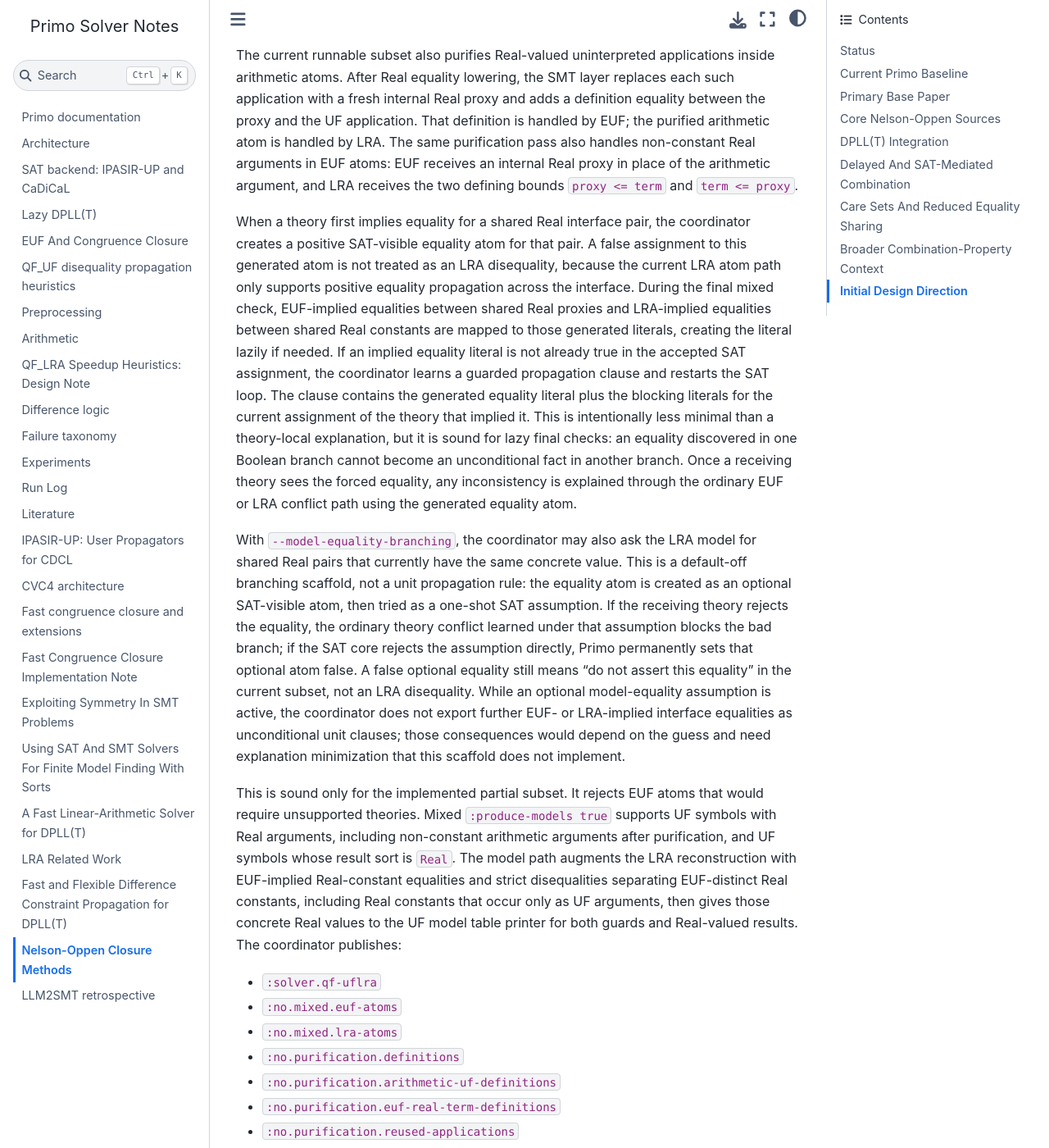
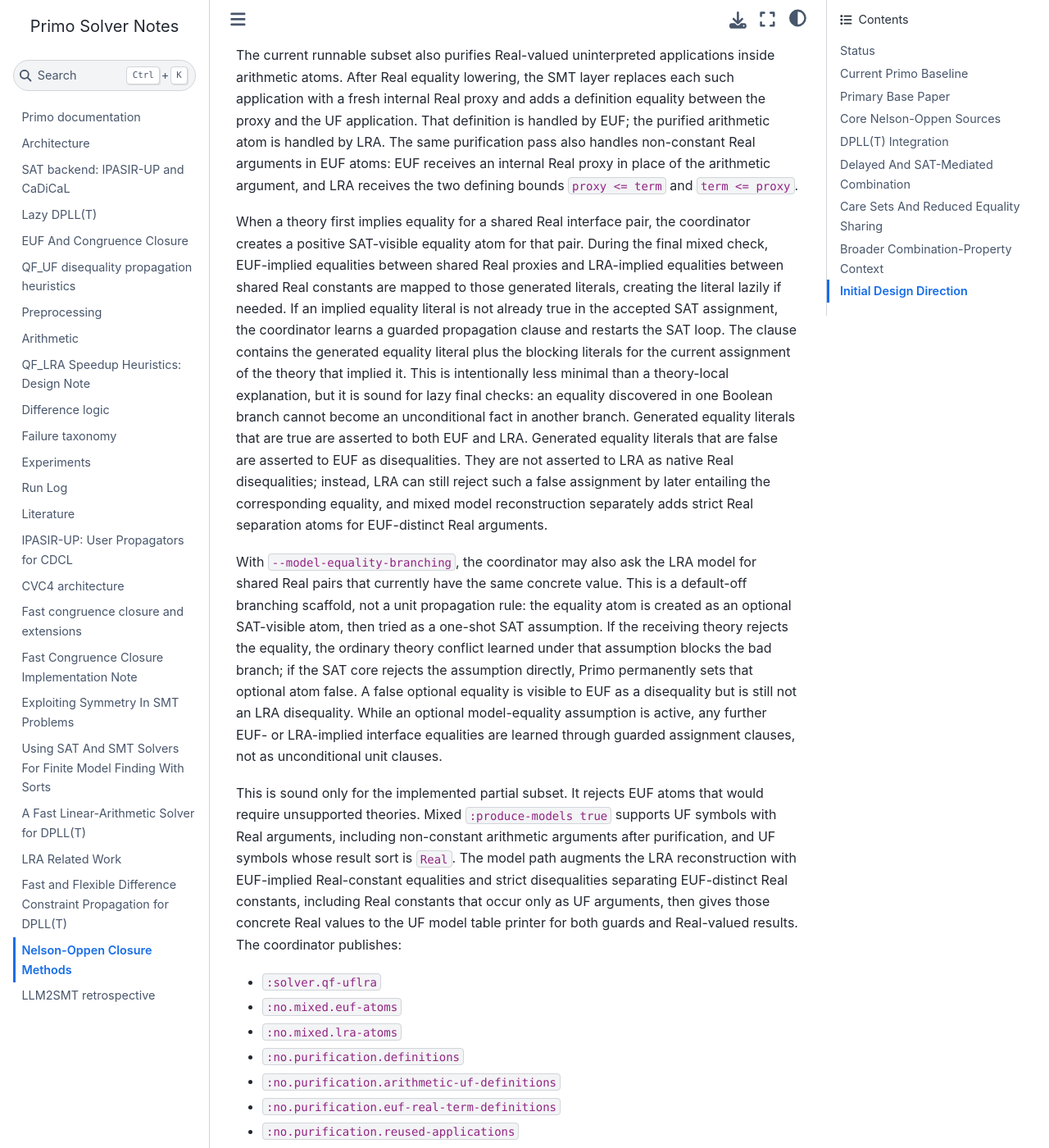
Before and after one commit to primo-solver/primo, a Jupyter Book: the page built from docs/papers/nelson-oppen-closure-methods.md, in a window 1280 px wide and 1400 px high, scrolled down 2027 px. Shown: the whole window at 82% size. Built offline with Jupyter Book 1.0.4 settings and Sphinx 7.4.7 and the Sphinx Book theme 1.1.4, drawn with Linux system fonts in a browser that asks for light colours; some of the changed text lies outside the part shown.

Commit message:
Treat false QF_UFLRA interface equalities as EUF disequalities

```diff
--- a/docs/papers/nelson-oppen-closure-methods.md
+++ b/docs/papers/nelson-oppen-closure-methods.md
@@ -90,21 +90,22 @@
 receives the two defining bounds `proxy <= term` and `term <= proxy`.
 
 When a theory first implies equality for a shared Real interface pair, the
-coordinator creates a positive SAT-visible equality atom for that pair. A false
-assignment to this generated atom is not treated as an LRA disequality, because
-the current LRA atom path only supports positive equality propagation across the
-interface. During the final mixed check, EUF-implied equalities between shared
-Real proxies and LRA-implied equalities between shared Real constants are mapped
-to those generated literals, creating the literal lazily if needed. If an
-implied equality literal is not already true in the accepted SAT assignment, the
+coordinator creates a positive SAT-visible equality atom for that pair. During
+the final mixed check, EUF-implied equalities between shared Real proxies and
+LRA-implied equalities between shared Real constants are mapped to those
+generated literals, creating the literal lazily if needed. If an implied
+equality literal is not already true in the accepted SAT assignment, the
 coordinator learns a guarded propagation clause and restarts the SAT loop. The
 clause contains the generated equality literal plus the blocking literals for
 the current assignment of the theory that implied it. This is intentionally less
 minimal than a theory-local explanation, but it is sound for lazy final checks:
 an equality discovered in one Boolean branch cannot become an unconditional
-fact in another branch. Once a receiving theory sees the forced equality, any
-inconsistency is explained through the ordinary EUF or LRA conflict path using
-the generated equality atom.
+fact in another branch. Generated equality literals that are true are asserted
+to both EUF and LRA. Generated equality literals that are false are asserted to
+EUF as disequalities. They are not asserted to LRA as native Real disequalities;
+instead, LRA can still reject such a false assignment by later entailing the
+corresponding equality, and mixed model reconstruction separately adds strict
+Real separation atoms for EUF-distinct Real arguments.
 
 With `--model-equality-branching`, the coordinator may also ask the LRA model
 for shared Real pairs that currently have the same concrete value. This is a
@@ -113,11 +114,10 @@
 If the receiving theory rejects the equality, the ordinary theory conflict
 learned under that assumption blocks the bad branch; if the SAT core rejects the
 assumption directly, Primo permanently sets that optional atom false. A false
-optional equality still means "do not assert this equality" in the current
-subset, not an LRA disequality. While an optional model-equality assumption is
-active, the coordinator does not export further EUF- or LRA-implied interface
-equalities as unconditional unit clauses; those consequences would depend on the
-guess and need explanation minimization that this scaffold does not implement.
+optional equality is visible to EUF as a disequality but is still not an LRA
+disequality. While an optional model-equality assumption is active, any further
+EUF- or LRA-implied interface equalities are learned through guarded assignment
+clauses, not as unconditional unit clauses.
 
 This is sound only for the implemented partial subset. It rejects EUF atoms that
 would require unsupported theories. Mixed `:produce-models true` supports UF
@@ -140,6 +140,7 @@
 - `:no.interface.shared-real-terms`
 - `:no.interface.sat-equality-atoms`
 - `:no.interface.sat-equalities-true`
+- `:no.interface.sat-equalities-false`
 - `:no.interface.sat-equalities-forced`
 - `:no.interface.equalities-propagated`
 - `:no.interface.euf-to-lra-equalities`
@@ -323,34 +324,36 @@
 - **Interface equality check:** generated equality atoms are created lazily,
   only when EUF or LRA implies equality for a shared Real-constant/proxy pair.
   When such a generated equality literal is true in the current SAT assignment,
-  the equality is asserted into both EUF and LRA checks. A false generated
-  equality literal is not interpreted as an LRA disequality. After both theory
-  checks accept the current assignment, the EUF closure is inspected for implied
-  equalities between Real proxy constants that also occur in LRA atoms. The
-  reverse direction checks each shared Real-constant pair by adding `x < y` and
-  `y < x` to the current LRA assignment; if both conflict, LRA entails `x = y`.
-  Either direction learns a guarded clause from the current theory assignment to
-  the corresponding generated equality literal, and the next SAT iteration lets
-  the receiving theory produce any ordinary conflict with that equality literal
-  in its reason.
+  the equality is asserted into both EUF and LRA checks. When it is false, the
+  disequality is asserted into EUF only; LRA disequality is still represented
+  indirectly by the fact that LRA will force the equality if both strict
+  orientations conflict. After both theory checks accept the current assignment,
+  the EUF closure is inspected for implied equalities between Real proxy
+  constants that also occur in LRA atoms. The reverse direction checks each
+  shared Real-constant pair by adding `x < y` and `y < x` to the current LRA
+  assignment; if both conflict, LRA entails `x = y`. Either direction learns a
+  guarded clause from the current theory assignment to the corresponding
+  generated equality literal, and the next SAT iteration lets the receiving
+  theory produce any ordinary conflict with that equality literal in its reason.
 - **Reasoning loop:** after each `sat` result from CaDiCaL, rebuild/check the
-  EUF assignment and the LRA assignment, augmented by currently true generated
-  interface equalities. Add the first per-theory conflict clause found and
-  continue. If both individual checks pass, learn guarded propagation clauses
-  for any newly implied generated interface equality and continue. Return `sat`
-  only when both theory checks accept the same Boolean assignment and neither
-  theory contributes a new shared equality clause.
+  EUF assignment and the LRA assignment. EUF is augmented by currently true and
+  false generated interface equalities; LRA is augmented by true generated
+  equalities only. Add the first per-theory conflict clause found and continue.
+  If both individual checks pass, learn guarded propagation clauses for any
+  newly implied generated interface equality and continue. Return `sat` only
+  when both theory checks accept the same Boolean assignment and neither theory
+  contributes a new shared equality clause.
 - **Model-equality branching:** if `--model-equality-branching` is enabled and
   neither theory forces an equality, the coordinator builds the current LRA
   model and scans shared Real pairs whose concrete LRA values are equal. For a
   missing, user-invisible equality atom, it creates a SAT-visible optional atom
   and retries the SAT loop with that atom as a one-shot assumption. The equality
-  is asserted to EUF/LRA only when SAT assigns the atom true. A failed assumption
-  is blocked by setting the optional atom false; this remains sound because
-  false optional atoms are interpreted as "no added equality" in this subset,
-  not as disequalities. The branch does not force additional interface
-  equalities as permanent units while the optional equality is active. The
-  branch budget is controlled by `--model-equality-branch-budget`.
+  is asserted to EUF/LRA when SAT assigns the atom true. A failed assumption is
+  blocked by setting the optional atom false, which is then asserted to EUF as a
+  disequality but still not to LRA as a native Real disequality. The branch does
+  not force additional interface equalities as permanent units while the
+  optional equality is active. The branch budget is controlled by
+  `--model-equality-branch-budget`.
 - **Model status:** mixed `get-model` composes the QF_UF body and nullary-Real
   QF_LRA definitions. For Real constants used as UF arguments, reconstruction
   first adds EUF-implied Real-constant equalities to the LRA model tableau, then
@@ -391,9 +394,9 @@
 - purification is limited to Real-valued UF applications in arithmetic atoms
   and non-constant Real arguments in EUF atoms;
 - shared-variable equality propagation is final-check only;
-- generated interface equalities are lazy and positive-only: unentailed shared
-  pairs do not create SAT atoms, and false generated equality literals are not
-  asserted as LRA disequalities;
+- generated interface equalities are lazy: unentailed shared pairs do not create
+  SAT atoms, and false generated equality literals are asserted only to EUF, not
+  as native LRA disequalities;
 - cross-theory equality propagation uses guarded clauses over generated equality
   literals, but still lacks the minimal explanation machinery of a full
   Nelson-Oppen implementation;
```
Also changed, not shown: docs/architecture.md (+4 -2 lines), docs/debugging.md (+16 -13 lines), 2 other files.
